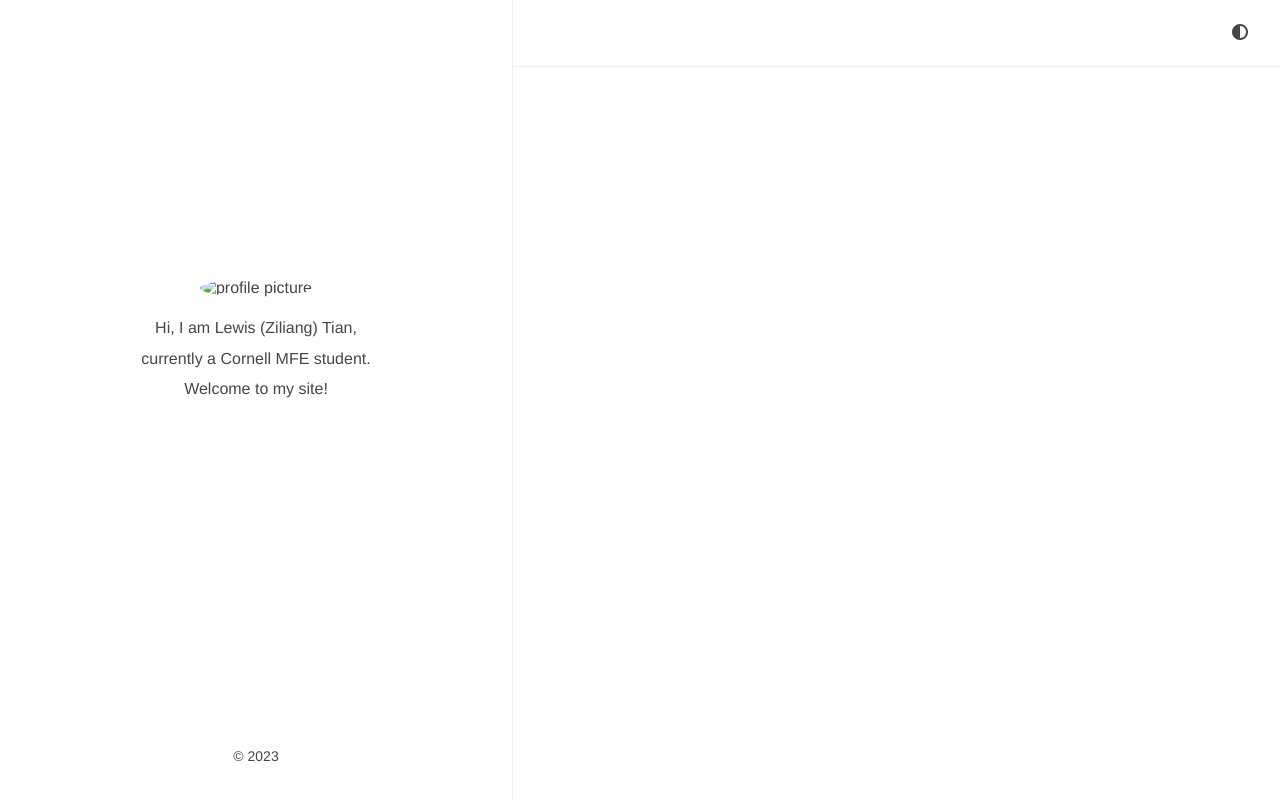
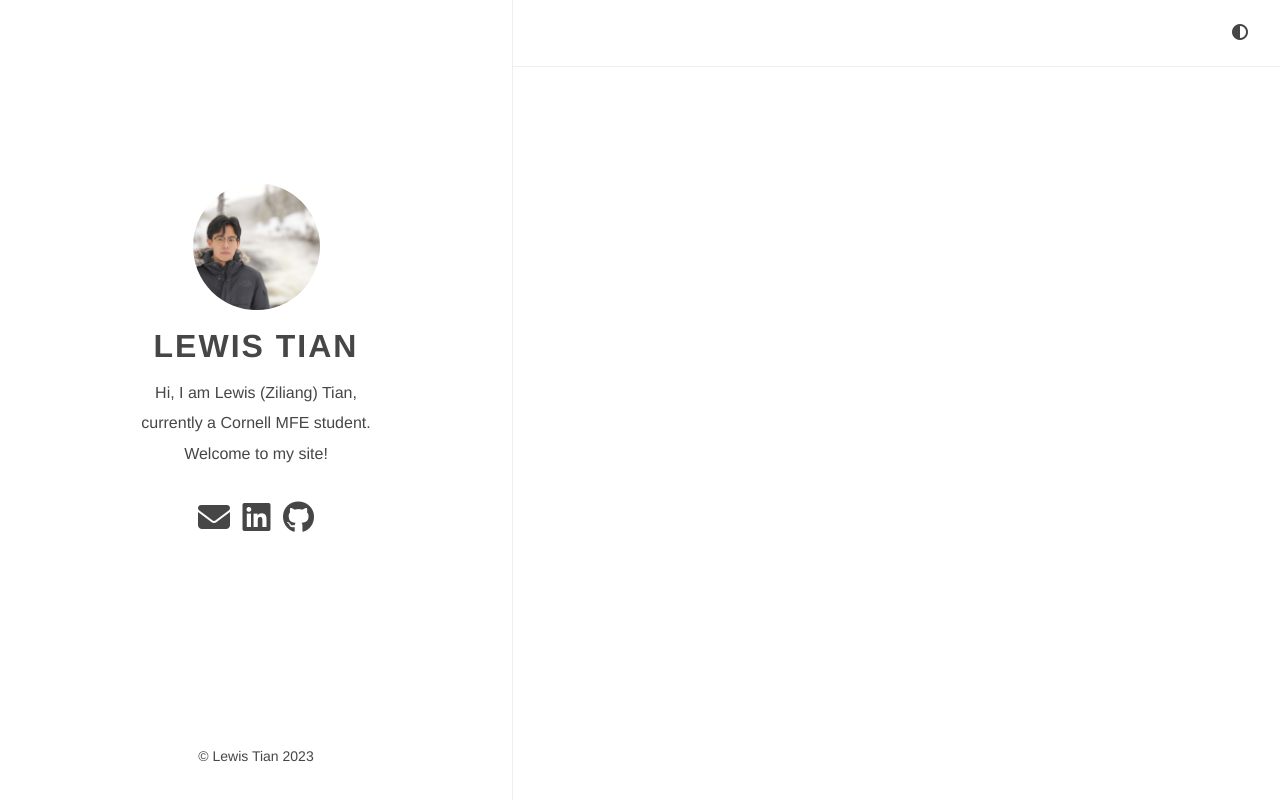
Before and after one commit to Lewis727/Lewis727.github.io, a plain HTML site: page index.html in a window 1280 px wide. Drawn offline with Linux system fonts and the light colour scheme.

Commit message:
added socials on homepage

```diff
--- a/index.html
+++ b/index.html
@@ -8,7 +8,7 @@
 
 ><head>
   <title>
-
+    Lewis Tian
         |
         Lewis Tian&#39;s Personal Website
 
@@ -19,10 +19,10 @@
 
 
   <meta charset="utf-8" /><meta name="generator" content="Hugo 0.111.3"><meta name="viewport" content="width=device-width,initial-scale=1,viewport-fit=cover" />
-  <meta name="author" content="" />
+  <meta name="author" content="Lewis Tian" />
   <meta
     name="description"
-    content="Hi, I am Lewis (Ziliang) Tian,
+    content="    Hi, I am Lewis (Ziliang) Tian,
     currently a Cornell MFE student.
     Welcome to my site!"
   />
@@ -81,10 +81,10 @@ Welcome to my site!"
     type="text/css"
   />
 
-  <link rel="shortcut icon" href="/favicon.ico" type="image/x-icon" />
-  <link rel="apple-touch-icon" sizes="180x180" href="/apple-touch-icon.png" />
-  <link rel="icon" type="image/png" sizes="32x32" href="/favicon-32x32.png" />
-  <link rel="icon" type="image/png" sizes="16x16" href="/favicon-16x16.png" />
+  <link rel="shortcut icon" href="/favicons/favicon.ico" type="image/x-icon" />
+  <link rel="apple-touch-icon" sizes="180x180" href="/favicons/apple-touch-icon.png" />
+  <link rel="icon" type="image/png" sizes="32x32" href="/favicons/favicon-32x32.png" />
+  <link rel="icon" type="image/png" sizes="16x16" href="/favicons/favicon-16x16.png" />
 
   <link rel="canonical" href="https://Lewis727.github.io/" />
 
@@ -117,7 +117,7 @@ Welcome to my site!"
 
   <meta name="twitter:card" content="summary"/>
 <meta name="twitter:title" content="Lewis Tian&#39;s Personal Website"/>
-<meta name="twitter:description" content="Hi, I am Lewis (Ziliang) Tian,
+<meta name="twitter:description" content="    Hi, I am Lewis (Ziliang) Tian,
     currently a Cornell MFE student.
     Welcome to my site!"/>
 
@@ -125,11 +125,11 @@ Welcome to my site!"/>
 
 
   <meta property="og:title" content="Lewis Tian&#39;s Personal Website" />
-<meta property="og:description" content="Hi, I am Lewis (Ziliang) Tian,
+<meta property="og:description" content="    Hi, I am Lewis (Ziliang) Tian,
     currently a Cornell MFE student.
     Welcome to my site!" />
 <meta property="og:type" content="website" />
-<meta property="og:url" content="https://Lewis727.github.io/" />
+<meta property="og:url" content="https://Lewis727.github.io/" /><meta property="og:site_name" content="Lewis Tian" />
 
 
 
@@ -140,7 +140,7 @@ Welcome to my site!" />
       "@type": "WebSite",
       "name": "Lewis Tian's Personal Website",
       "url": "https:\/\/Lewis727.github.io\/",
-      "description": "Hi, I am Lewis (Ziliang) Tian, \ncurrently a Cornell MFE student.\nWelcome to my site!",
+      "description": "    Hi, I am Lewis (Ziliang) Tian, \n    currently a Cornell MFE student.\n    Welcome to my site!",
       "thumbnailUrl": "https:\/\/Lewis727.github.io\/",
       "license": ""
     }
@@ -163,19 +163,55 @@ Welcome to my site!" />
     <div class="sidebar__introduction">
       <img
         class="sidebar__introduction-profileimage"
-        src="/"
+        src="/images/profile.JPG"
         alt="profile picture"
       />
 
         <h1 class="sidebar__introduction-title">
-          <a href="/"></a>
+          <a href="/">Lewis Tian</a>
         </h1>
 
       <div class="sidebar__introduction-description">
-        <p>Hi, I am Lewis (Ziliang) Tian, <br />currently a Cornell MFE student.<br />Welcome to my site!</p>
+        <p>    Hi, I am Lewis (Ziliang) Tian, <br />    currently a Cornell MFE student.<br />    Welcome to my site!</p>
       </div>
     </div>
     <ul class="sidebar__list">
+
+        <li class="sidebar__list-item">
+          <a
+            href="mailto:zt89@cornell.edu"
+            target="_blank"
+            rel="noopener me"
+            aria-label="E-mail"
+            title="E-mail"
+          >
+            <i class="fas fa-envelope fa-2x" aria-hidden="true"></i>
+          </a>
+        </li>
+
+        <li class="sidebar__list-item">
+          <a
+            href="https://linkedin.com/in/lewistian/"
+            target="_blank"
+            rel="noopener me"
+            aria-label="Linkedin"
+            title="Linkedin"
+          >
+            <i class="fab fa-linkedin fa-2x" aria-hidden="true"></i>
+          </a>
+        </li>
+
+        <li class="sidebar__list-item">
+          <a
+            href="https://github.com/Lewis727/"
+            target="_blank"
+            rel="noopener me"
+            aria-label="GitHub"
+            title="GitHub"
+          >
+            <i class="fab fa-github fa-2x" aria-hidden="true"></i>
+          </a>
+        </li>
 
     </ul>
   </div><footer class="footer footer__sidebar">
@@ -183,7 +219,7 @@ Welcome to my site!" />
     <li class="footer__item">
       &copy;
 
-
+        Lewis Tian
         2023
 
     </li>
@@ -260,7 +296,7 @@ Welcome to my site!" />
     <li class="footer__item">
       &copy;
 
-
+        Lewis Tian
         2023
 
     </li>
```
Also changed, not shown: 404.html (+51 -15 lines), categories/index.html (+51 -15 lines), tags/index.html (+51 -15 lines), favicons/apple-touch-icon.png (added), favicons/favicon-16x16.png (added), favicons/favicon-32x32.png (added), favicons/favicon.ico (added), images/profile.JPG (added). Lines whose indentation alone changed are shown as unchanged.
